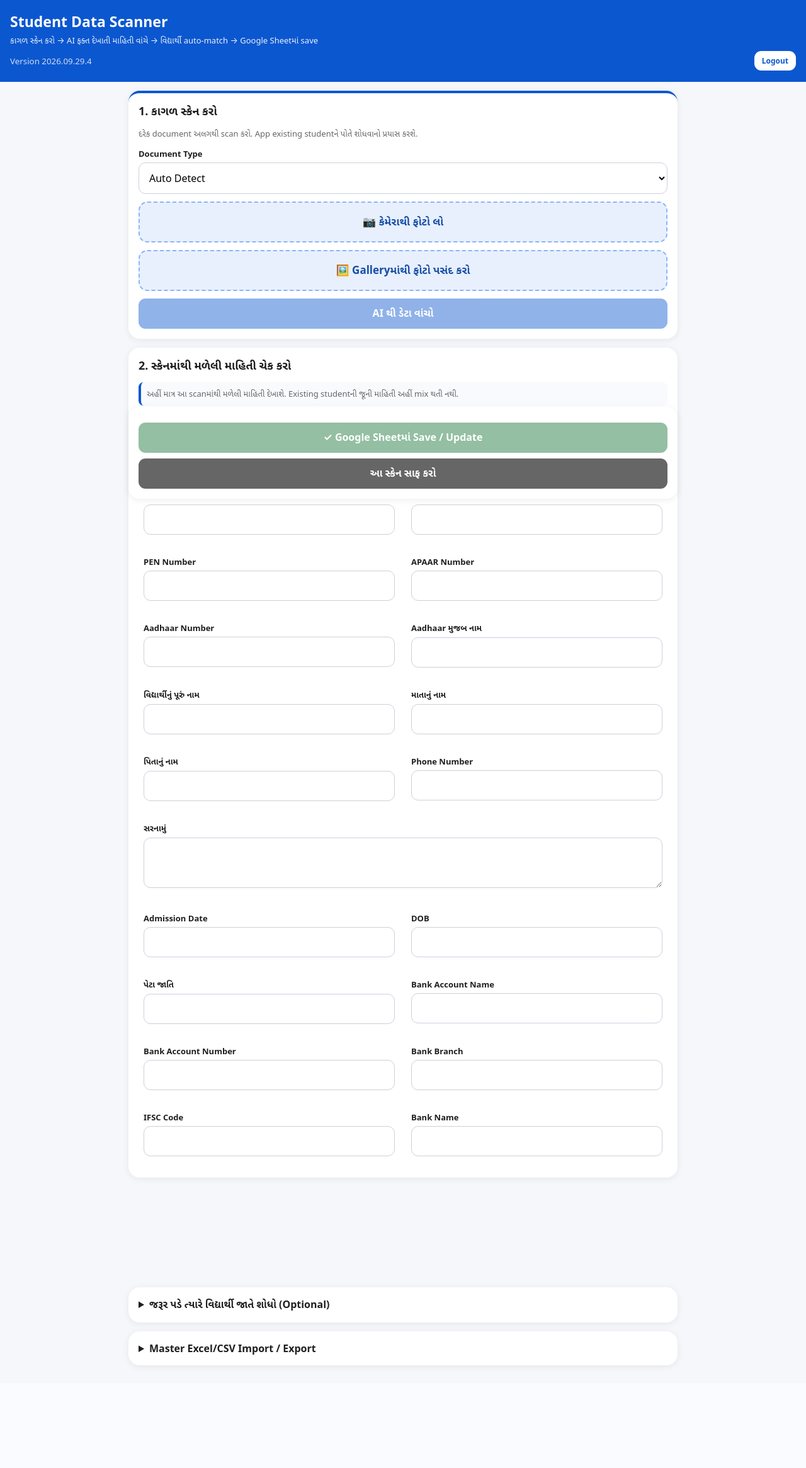
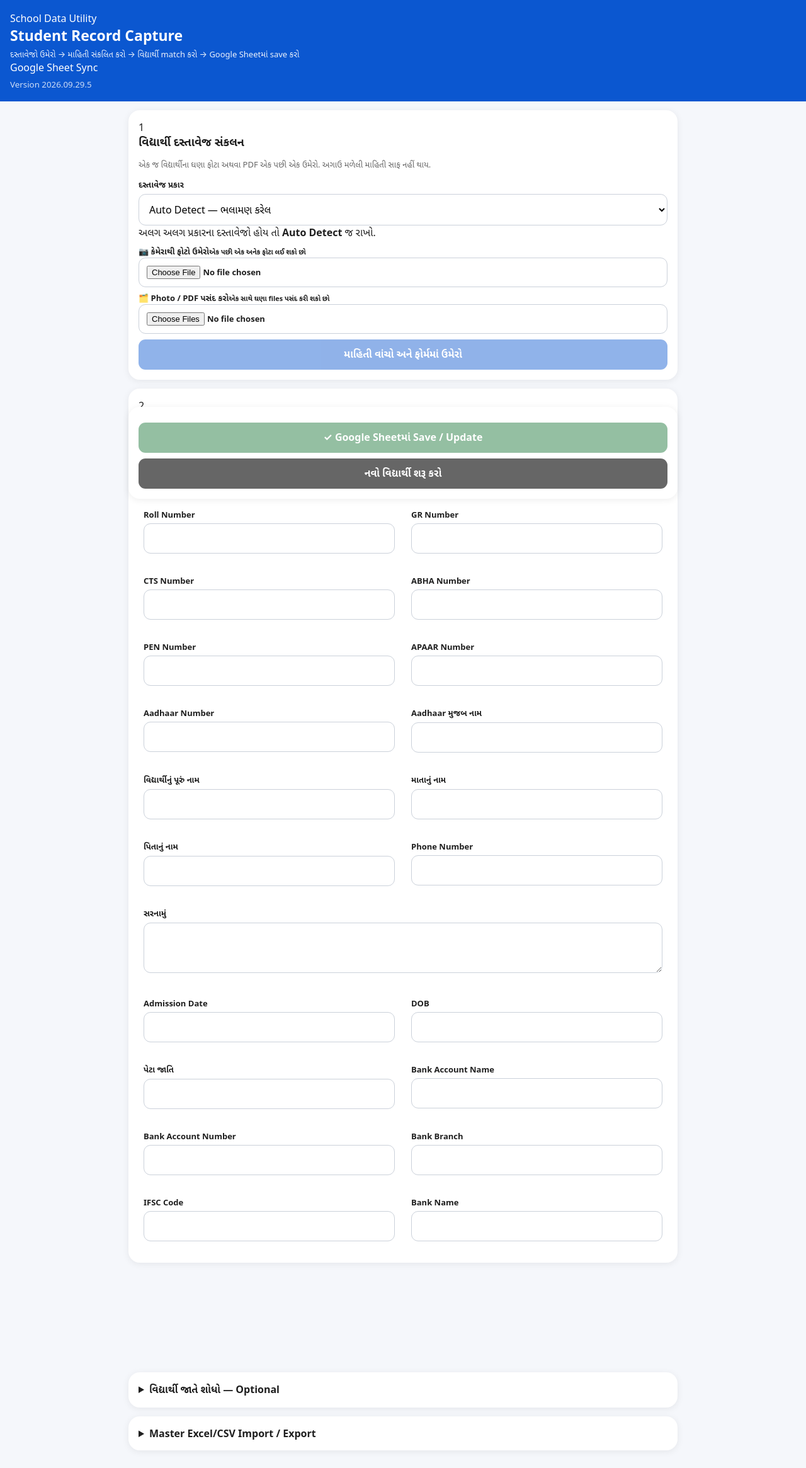
Before and after one commit to Adhyapak-Saathi/Adhyapaksaathi, a Flask app: page / in a window 1280 px wide. Shown: the whole page at 63% size. Before the commit the page ends 2170 px from the top, so only its background shows below. Run offline with Flask 3, Linux system fonts and the light colour scheme; some libraries are stand-ins or nearby versions.

Commit message:
Redesign record capture UI for cumulative multi-document workflow

```diff
--- a/student-data-scanner/templates/index.html
+++ b/student-data-scanner/templates/index.html
@@ -3,26 +3,37 @@
 <head>
   <meta charset="utf-8">
   <meta name="viewport" content="width=device-width,initial-scale=1,viewport-fit=cover">
-  <meta name="theme-color" content="#0b57d0">
+  <meta name="theme-color" content="#2457d6">
   <link rel="manifest" href="/static/manifest.json">
-  <link rel="stylesheet" href="/static/style.css?v=20260929-4">
-  <title>Student Data Scanner</title>
+  <link rel="stylesheet" href="/static/style.css?v=20260929-5">
+  <title>Student Record Capture</title>
 </head>
 <body>
-<header>
-  <h1>Student Data Scanner</h1>
-  <p>કાગળ સ્કેન કરો → AI ફક્ત દેખાતી માહિતી વાંચે → વિદ્યાર્થી auto-match → Google Sheetમાં save</p>
-  <div class="header-row"><small>Version 2026.09.29.4</small><form method="post" action="/logout"><button class="logout-btn" type="submit">Logout</button></form></div>
+<header class="app-header">
+  <div class="header-inner">
+    <div>
+      <div class="brand-kicker">School Data Utility</div>
+      <h1>Student Record Capture</h1>
+      <p>દસ્તાવેજો ઉમેરો → માહિતી સંકલિત કરો → વિદ્યાર્થી match કરો → Google Sheetમાં save કરો</p>
+    </div>
+    <div class="header-badge">Google Sheet Sync</div>
+  </div>
+  <small>Version 2026.09.29.5</small>
 </header>
 
 <main>
-  <section class="card primary-card">
-    <h2>1. કાગળ સ્કેન કરો</h2>
-    <p class="muted">દરેક document અલગથી scan કરો. App existing studentને પોતે શોધવાનો પ્રયાસ કરશે.</p>
+  <section class="card capture-card">
+    <div class="section-title-row">
+      <div class="step-badge">1</div>
+      <div>
+        <h2>વિદ્યાર્થી દસ્તાવેજ સંકલન</h2>
+        <p class="muted">એક જ વિદ્યાર્થીના ઘણા ફોટા અથવા PDF એક પછી એક ઉમેરો. અગાઉ મળેલી માહિતી સાફ નહીં થાય.</p>
+      </div>
+    </div>
 
-    <label for="docType">Document Type</label>
+    <label for="docType">દસ્તાવેજ પ્રકાર</label>
     <select id="docType">
-      <option value="AUTO">Auto Detect</option>
+      <option value="AUTO">Auto Detect — ભલામણ કરેલ</option>
       <option value="ABHA_CARD">ABHA Card</option>
       <option value="AADHAAR_CARD">Aadhaar Card</option>
       <option value="BANK_DOCUMENT">Bank Passbook / Bank Document</option>
@@ -30,24 +41,64 @@
       <option value="FORM">Student Form</option>
       <option value="OTHER">Other Document</option>
     </select>
+    <div class="hint">અલગ અલગ પ્રકારના દસ્તાવેજો હોય તો <b>Auto Detect</b> જ રાખો.</div>
 
-    <label class="cameraBtn">📷 કેમેરાથી ફોટો લો
-      <input id="camera" type="file" accept="image/*" capture="environment">
-    </label>
-    <label class="cameraBtn">🖼️ Galleryમાંથી ફોટો પસંદ કરો
-      <input id="gallery" type="file" accept="image/*">
-    </label>
+    <div class="capture-actions">
+      <label class="capture-btn camera">
+        <span class="capture-icon">📷</span>
+        <span><b>કેમેરાથી ફોટો ઉમેરો</b><small>એક પછી એક અનેક ફોટા લઈ શકો છો</small></span>
+        <input id="camera" type="file" accept="image/*" capture="environment">
+      </label>
 
-    <img id="preview" alt="Selected document preview">
+      <label class="capture-btn files">
+        <span class="capture-icon">🗂️</span>
+        <span><b>Photo / PDF પસંદ કરો</b><small>એક સાથે ઘણા files પસંદ કરી શકો છો</small></span>
+        <input id="gallery" type="file" accept="image/*,application/pdf,.pdf" multiple>
+      </label>
+    </div>
+
+    <div id="queuePanel" class="queue-panel" hidden>
+      <div class="queue-head">
+        <b>પસંદ કરેલા દસ્તાવેજો</b>
+        <button type="button" class="text-btn" onclick="clearQueue()">Queue સાફ કરો</button>
+      </div>
+      <div id="fileQueue"></div>
+    </div>
+
+    <div class="preview-shell" id="previewShell" hidden>
+      <img id="imagePreview" alt="Selected document preview">
+      <iframe id="pdfPreview" title="PDF preview"></iframe>
+    </div>
+
     <div id="imageInfo" class="muted"></div>
-    <button id="extractBtn" onclick="extractImage()" disabled>AI થી ડેટા વાંચો</button>
+    <button id="extractBtn" class="primary-action" onclick="processDocuments()" disabled>
+      માહિતી વાંચો અને ફોર્મમાં ઉમેરો
+    </button>
+
+    <div id="progressWrap" class="progress-wrap" hidden>
+      <div class="progress-track"><div id="progressBar"></div></div>
+      <div id="progressText" class="muted"></div>
+    </div>
+
     <div id="scanStatus" class="status"></div>
     <div id="matchBox"></div>
   </section>
 
-  <section class="card">
-    <h2>2. સ્કેનમાંથી મળેલી માહિતી ચેક કરો</h2>
-    <p class="muted important-note">અહીં માત્ર આ scanમાંથી મળેલી માહિતી દેખાશે. Existing studentની જૂની માહિતી અહીં mix થતી નથી.</p>
+  <section class="card data-card">
+    <div class="section-title-row">
+      <div class="step-badge green">2</div>
+      <div>
+        <h2>સંકલિત વિદ્યાર્થી માહિતી</h2>
+        <p class="muted">દરેક નવા દસ્તાવેજમાંથી મળેલી માહિતી અહીં ઉમેરાતી જશે. પહેલેથી ભરાયેલ data આપમેળે સાફ નહીં થાય.</p>
+      </div>
+    </div>
+
+    <div class="summary-strip">
+      <div><span id="docCount">0</span><small>Documents વાંચ્યા</small></div>
+      <div><span id="fieldCount">0</span><small>Fields ભરાયા</small></div>
+      <div><span id="reviewCount">0</span><small>Review જરૂરી</small></div>
+    </div>
+
     <div class="grid">
       {% for key,label in fields %}
       <div class="field {% if key == 'address' %}wide{% endif %}" id="wrap_{{key}}">
@@ -63,14 +114,14 @@
     <div id="verify" class="verify"></div>
   </section>
 
-  <section class="card sticky">
+  <section class="card sticky save-card">
     <button class="save" id="saveBtn" onclick="saveScan()" disabled>✓ Google Sheetમાં Save / Update</button>
-    <button class="secondary" onclick="clearScan()">આ સ્કેન સાફ કરો</button>
+    <button class="secondary" onclick="startNewStudent()">નવો વિદ્યાર્થી શરૂ કરો</button>
   </section>
 
   <details class="card optional">
-    <summary>જરૂર પડે ત્યારે વિદ્યાર્થી જાતે શોધો (Optional)</summary>
-    <p class="muted">Auto-match ખોટો/અસ્પષ્ટ હોય ત્યારે GR / PEN / CTS / Aadhaar / નામથી શોધો.</p>
+    <summary>વિદ્યાર્થી જાતે શોધો — Optional</summary>
+    <p class="muted">Auto-match અસ્પષ્ટ હોય ત્યારે GR / PEN / CTS / Aadhaar / નામથી શોધો.</p>
     <div class="searchline">
       <input id="q" placeholder="GR / PEN / CTS / Aadhaar / નામ">
       <button onclick="searchStudent()">શોધો</button>
@@ -81,7 +132,7 @@
 
   <details class="card optional">
     <summary>Master Excel/CSV Import / Export</summary>
-    <p class="muted">UDISE / SSA / PEN / APAAR / existing Excel/CSV import કરો. Import હવે સીધું Google Sheet masterમાં merge થાય છે.</p>
+    <p class="muted">UDISE / SSA / PEN / APAAR / existing Excel/CSV Google Sheet masterમાં merge કરો.</p>
     <input id="masterFile" type="file" accept=".xlsx,.xls,.csv">
     <button onclick="importMaster()">Import Excel/CSV</button>
     <a class="linkbtn" href="/api/export.xlsx">Current Master Excel Download</a>
@@ -93,6 +144,6 @@
   window.FIELD_KEYS={{ fields|map(attribute=0)|list|tojson }};
   window.FIELD_LABELS={{ dict(fields)|tojson }};
 </script>
-<script src="/static/app.js?v=20260929-4"></script>
+<script src="/static/app.js?v=20260929-5"></script>
 </body>
 </html>
```
